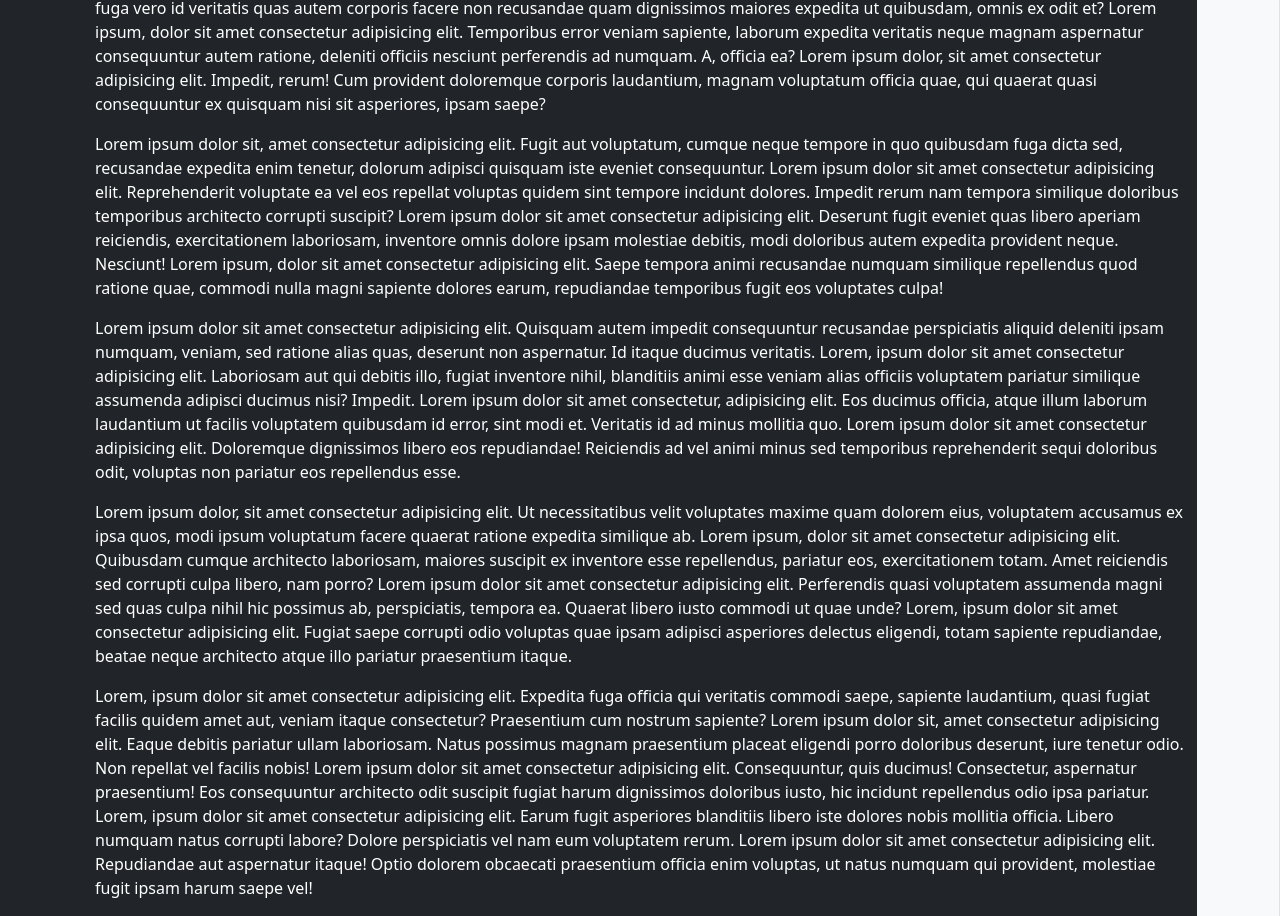
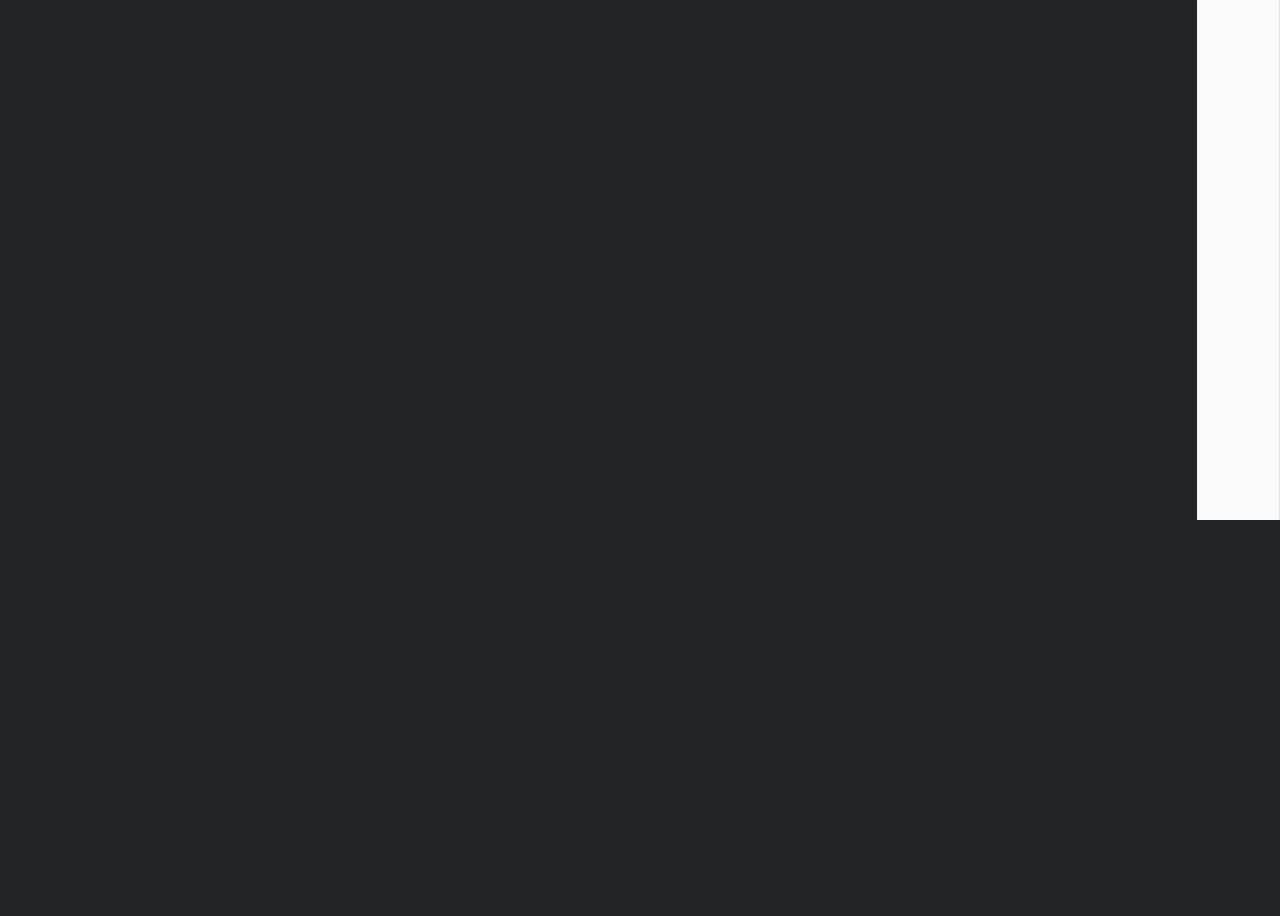
Before and after one commit to s-jevtic/fonolearn, an Angular app: page /main-menu in a window 1280 px wide. Shown: the part 280-1196 px from the top of the page. After the commit the page ends 800 px from the top, so only its background shows below. Built offline with nearby package versions, Linux system fonts and the light colour scheme.

Commit message:
debug animation issue and improve animation

```diff
--- a/src/app/animations.ts
+++ b/src/app/animations.ts
@@ -1,9 +1,11 @@
 import { animate, state, style, transition, trigger } from "@angular/animations";
-import { isMobile } from "./app.component";
 
-export const sidebarAnimationDesktop = trigger('openClose', [
+export const sidebarAnimation = trigger('openClose', [
     state('open', style({
       width: 'calc(35px + 16rem)',
+    })),
+    state('open-full', style({
+      width: '100vw'
     })),
     state('closed', style({
       width: 'calc(35px + 3rem)',
@@ -11,23 +13,13 @@ export const sidebarAnimationDesktop = trigger('openClose', [
     transition('open <=> closed', [
       animate('0.3s ease-in-out')
     ]),
+    transition('open-full <=> closed', [
+      animate('0.3s ease-in-out')
+    ]),
+    transition('open-full <=> open', [
+      animate('0.1s ease-in-out')
+    ])
 ]);
-
-export const sidebarAnimationMobile = trigger('openClose', [
-  state('open', style({
-    width: '100vw'
-  })),
-  state('closed', style({
-    width: 'calc(35px + 3rem)',
-  })),
-  transition('open <=> closed', [
-    animate('0.3s ease-in-out')
-  ]),
-]);
-
-export function sidebarAnimation() {
-  return isMobile? sidebarAnimationMobile : sidebarAnimationDesktop;
-}
 
 export const menuIconAnimation = trigger('changeIcon', [
     state('cross1', style({
--- a/src/app/app.component.ts
+++ b/src/app/app.component.ts
@@ -1,4 +1,5 @@
-import { Component, NgZone } from '@angular/core';
+import { Component, NgZone, ViewChild } from '@angular/core';
+import { UsefulLinksComponent } from './useful-links/useful-links.component';
 
 @Component({
   selector: 'app-root',
@@ -14,23 +15,32 @@ export class AppComponent {
 
   constructor(private zone: NgZone) { }
 
+  @ViewChild(UsefulLinksComponent) sidebar : UsefulLinksComponent;
+
   ngOnInit() {
     let mobileMQ = matchMedia('(max-width: 768px)');
+    isMobile = mobileMQ.matches;
 
     mobileMQ.addEventListener("change",
       mobileMQ => {
         this.zone.runOutsideAngular(() => {
-          if (mobileMQ.matches) {
-            document.getElementById("content")!.style.setProperty("margin-left", "0");
-          }
-          else {
-            document.getElementById("content")!.style.setProperty("margin-left", "var(--closed-sidebar-width)");
-          }
           isMobile = mobileMQ.matches;
-          console.log(isMobile);
+          this.MQChange();
         });
       }
     );
+  }
+
+  public MQChange() {
+    if (isMobile) {
+      document.getElementById("content")!.style.setProperty("margin-left", "0");
+    }
+    else {
+      document.getElementById("content")!.style.setProperty("margin-left", "var(--closed-sidebar-width)");
+    }
+    if (this.sidebar.menuState != 'closed') {
+      this.sidebar.menuState = this.sidebar.menuState == 'open'? 'open-full' : 'open';
+    }
   }
 
   goIPA($event: any) {
--- a/src/app/main-menu/main-menu.component.html
+++ b/src/app/main-menu/main-menu.component.html
@@ -6,35 +6,3 @@
         <li><a class="dropdown-item" [routerLink]="['/ipa']" [queryParams]="{set: 'a'}">all</a></li>
     </ul>
 </div>
-
-<p>
-    Lorem, ipsum dolor sit amet consectetur adipisicing elit. Quia molestias aut voluptas tempora incidunt vel enim delectus, quis minima esse rerum dignissimos ab at, laborum magnam rem sed dicta voluptate.
-    Lorem ipsum, dolor sit amet consectetur adipisicing elit. Perspiciatis, aliquid fuga vero id veritatis quas autem corporis facere non recusandae quam dignissimos maiores expedita ut quibusdam, omnis ex odit et?
-    Lorem ipsum, dolor sit amet consectetur adipisicing elit. Temporibus error veniam sapiente, laborum expedita veritatis neque magnam aspernatur consequuntur autem ratione, deleniti officiis nesciunt perferendis ad numquam. A, officia ea?
-    Lorem ipsum dolor, sit amet consectetur adipisicing elit. Impedit, rerum! Cum provident doloremque corporis laudantium, magnam voluptatum officia quae, qui quaerat quasi consequuntur ex quisquam nisi sit asperiores, ipsam saepe?
-</p>
-<p>
-    Lorem ipsum dolor sit, amet consectetur adipisicing elit. Fugit aut voluptatum, cumque neque tempore in quo quibusdam fuga dicta sed, recusandae expedita enim tenetur, dolorum adipisci quisquam iste eveniet consequuntur.
-    Lorem ipsum dolor sit amet consectetur adipisicing elit. Reprehenderit voluptate ea vel eos repellat voluptas quidem sint tempore incidunt dolores. Impedit rerum nam tempora similique doloribus temporibus architecto corrupti suscipit?
-    Lorem ipsum dolor sit amet consectetur adipisicing elit. Deserunt fugit eveniet quas libero aperiam reiciendis, exercitationem laboriosam, inventore omnis dolore ipsam molestiae debitis, modi doloribus autem expedita provident neque. Nesciunt!
-    Lorem ipsum, dolor sit amet consectetur adipisicing elit. Saepe tempora animi recusandae numquam similique repellendus quod ratione quae, commodi nulla magni sapiente dolores earum, repudiandae temporibus fugit eos voluptates culpa!
-</p>
-<p>
-    Lorem ipsum dolor sit amet consectetur adipisicing elit. Quisquam autem impedit consequuntur recusandae perspiciatis aliquid deleniti ipsam numquam, veniam, sed ratione alias quas, deserunt non aspernatur. Id itaque ducimus veritatis.
-    Lorem, ipsum dolor sit amet consectetur adipisicing elit. Laboriosam aut qui debitis illo, fugiat inventore nihil, blanditiis animi esse veniam alias officiis voluptatem pariatur similique assumenda adipisci ducimus nisi? Impedit.
-    Lorem ipsum dolor sit amet consectetur, adipisicing elit. Eos ducimus officia, atque illum laborum laudantium ut facilis voluptatem quibusdam id error, sint modi et. Veritatis id ad minus mollitia quo.
-    Lorem ipsum dolor sit amet consectetur adipisicing elit. Doloremque dignissimos libero eos repudiandae! Reiciendis ad vel animi minus sed temporibus reprehenderit sequi doloribus odit, voluptas non pariatur eos repellendus esse.
-</p>
-<p>
-    Lorem ipsum dolor, sit amet consectetur adipisicing elit. Ut necessitatibus velit voluptates maxime quam dolorem eius, voluptatem accusamus ex ipsa quos, modi ipsum voluptatum facere quaerat ratione expedita similique ab.
-    Lorem ipsum, dolor sit amet consectetur adipisicing elit. Quibusdam cumque architecto laboriosam, maiores suscipit ex inventore esse repellendus, pariatur eos, exercitationem totam. Amet reiciendis sed corrupti culpa libero, nam porro?
-    Lorem ipsum dolor sit amet consectetur adipisicing elit. Perferendis quasi voluptatem assumenda magni sed quas culpa nihil hic possimus ab, perspiciatis, tempora ea. Quaerat libero iusto commodi ut quae unde?
-    Lorem, ipsum dolor sit amet consectetur adipisicing elit. Fugiat saepe corrupti odio voluptas quae ipsam adipisci asperiores delectus eligendi, totam sapiente repudiandae, beatae neque architecto atque illo pariatur praesentium itaque.
-</p>
-<p>
-    Lorem, ipsum dolor sit amet consectetur adipisicing elit. Expedita fuga officia qui veritatis commodi saepe, sapiente laudantium, quasi fugiat facilis quidem amet aut, veniam itaque consectetur? Praesentium cum nostrum sapiente?
-    Lorem ipsum dolor sit, amet consectetur adipisicing elit. Eaque debitis pariatur ullam laboriosam. Natus possimus magnam praesentium placeat eligendi porro doloribus deserunt, iure tenetur odio. Non repellat vel facilis nobis!
-    Lorem ipsum dolor sit amet consectetur adipisicing elit. Consequuntur, quis ducimus! Consectetur, aspernatur praesentium! Eos consequuntur architecto odit suscipit fugiat harum dignissimos doloribus iusto, hic incidunt repellendus odio ipsa pariatur.
-    Lorem, ipsum dolor sit amet consectetur adipisicing elit. Earum fugit asperiores blanditiis libero iste dolores nobis mollitia officia. Libero numquam natus corrupti labore? Dolore perspiciatis vel nam eum voluptatem rerum.
-    Lorem ipsum dolor sit amet consectetur adipisicing elit. Repudiandae aut aspernatur itaque! Optio dolorem obcaecati praesentium officia enim voluptas, ut natus numquam qui provident, molestiae fugit ipsam harum saepe vel!
-</p>
--- a/src/app/useful-links/useful-links.component.ts
+++ b/src/app/useful-links/useful-links.component.ts
@@ -2,12 +2,13 @@ import { Component, NgZone, OnInit, ViewChild } from '@angular/core';
 import { AnimationEvent } from '@angular/animations';
 import { sidebarAnimation } from '../animations';
 import { MenuIconComponent } from '../menu-icon/menu-icon.component';
+import { isMobile } from '../app.component';
 
 @Component({
   selector: 'app-useful-links',
   templateUrl: './useful-links.component.html',
   styleUrls: ['./useful-links.component.css'],
-  animations: [sidebarAnimation()],
+  animations: [sidebarAnimation],
 })
 export class UsefulLinksComponent implements OnInit {
 
@@ -23,22 +24,20 @@ export class UsefulLinksComponent implements OnInit {
   }
 
   toggleSidebar() {
-    this.menuState = this.menuState == 'closed' ? 'open' : 'closed';
-    /*if (!this.toggled) {
-      this.menuState = 'open';
-    } else {
-      this.menuState = 'closed';
-    }*/
+    if (isMobile) {
+      this.menuState = this.menuState == 'closed' ? 'open-full' : 'closed';
+    }
+    else {
+      this.menuState = this.menuState == 'closed' ? 'open' : 'closed';
+    }
     this.toggled = !this.toggled;
     this.sidebarWrapper!.classList.toggle("toggled");
-    // this.sidebarWrapper.style.setProperty("width", this.mobileMQ.matches? "100vw" : "var(--open-sidebar-width)");
   }
 
   animationStartEvent(event: AnimationEvent) {
-    if (event.fromState != 'void') {
+    if (event.fromState == 'closed' || (event.toState == 'closed' && event.fromState != 'void')) {
       this.menu.changeIcon();
     }
-    console.log(event.toState);
     if(!this.toggled) {
       this.show = false;
     }
```
